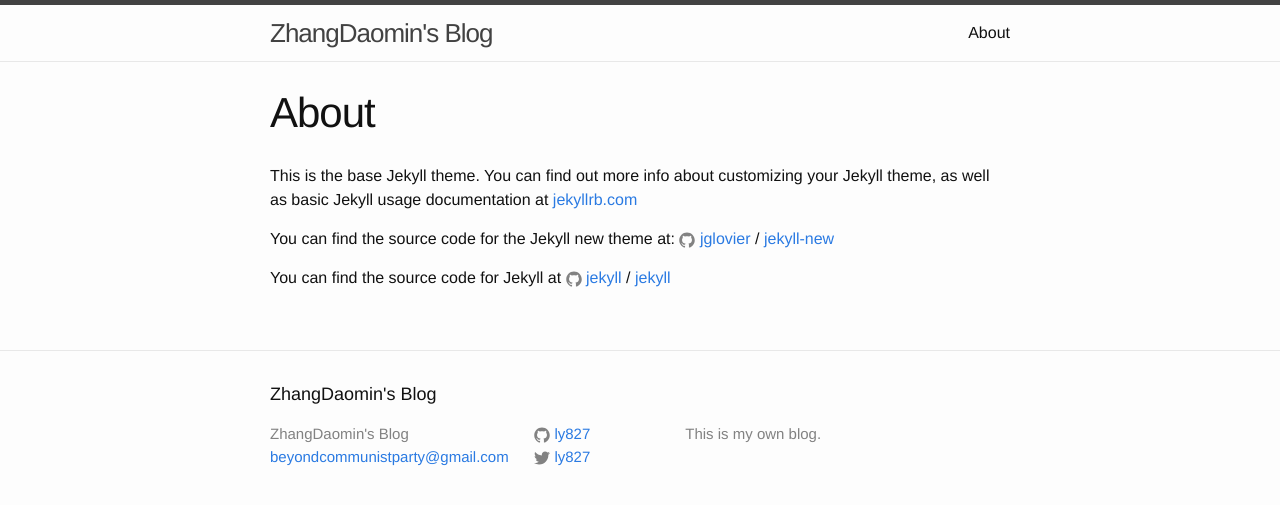
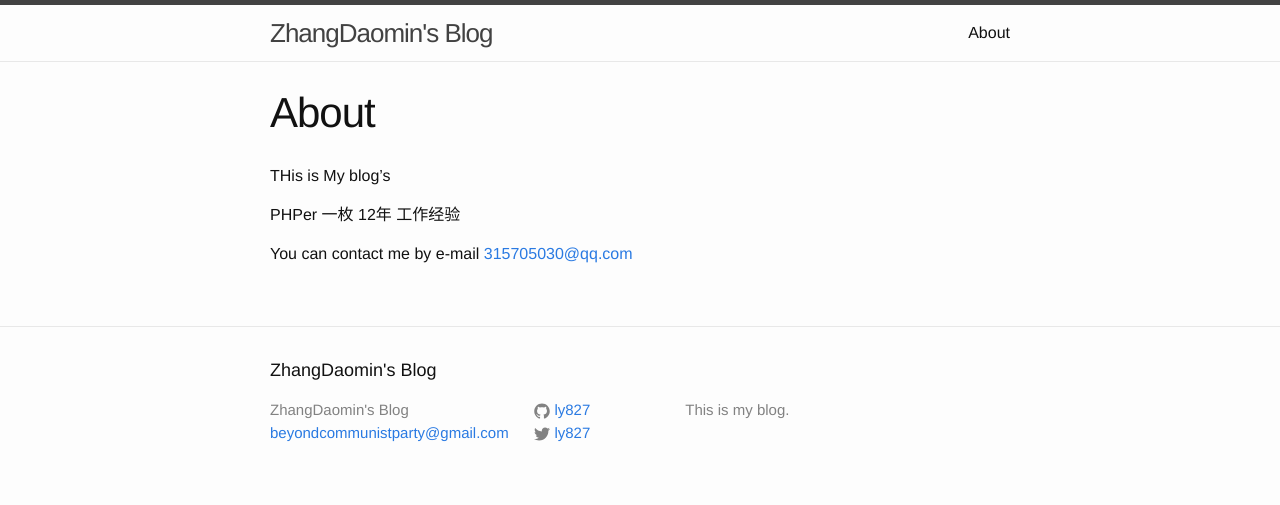
Before and after one commit to ly827/ly827.github.io, a Jekyll site: the page built from about.md, in a window 1280 px wide. Shown: the top 505 px of the page. Built offline with Jekyll 4.4.1, drawn with Linux system fonts in a browser that asks for light colours.

Commit message:
update jekyll to 3.10

```diff
--- a/_config.yml
+++ b/_config.yml
@@ -8,7 +8,7 @@
 # Site settings
 title: ZhangDaomin's Blog
 email: beyondcommunistparty@gmail.com
-description: This is my own blog.
+description: This is my blog.
 baseurl: "" # the subpath of your site, e.g. /blog
 url: "http://ly827.github.io/" # the base hostname & protocol for your site
 twitter_username: ly827
@@ -18,6 +18,8 @@ github_username:  ly827
 # Build settings
 markdown: kramdown
 encoding: UTF-8
+highlighter: rouge
+plugins: [jekyll-feed]
 kramdown:
    input: GFM
 #paginate: 10
--- a/about.md
+++ b/about.md
@@ -4,12 +4,9 @@ title: About
 permalink: /about/
 ---
 
-This is the base Jekyll theme. You can find out more info about customizing your Jekyll theme, as well as basic Jekyll usage documentation at [jekyllrb.com](http://jekyllrb.com/)
+THis is My blog's
 
-You can find the source code for the Jekyll new theme at:
-{% include icon-github.html username="jglovier" %} /
-[jekyll-new](https://github.com/jglovier/jekyll-new)
+PHPer 一枚
+12年 工作经验
 
-You can find the source code for Jekyll at
-{% include icon-github.html username="jekyll" %} /
-[jekyll](https://github.com/jekyll/jekyll)
+You can contact me by e-mail <315705030@qq.com>
```
Also changed, not shown: Gemfile (added, +11 -0 lines), _posts/2016-03-11-PHP-Code-Standard.md (+69 -1 lines), 1 other file.
